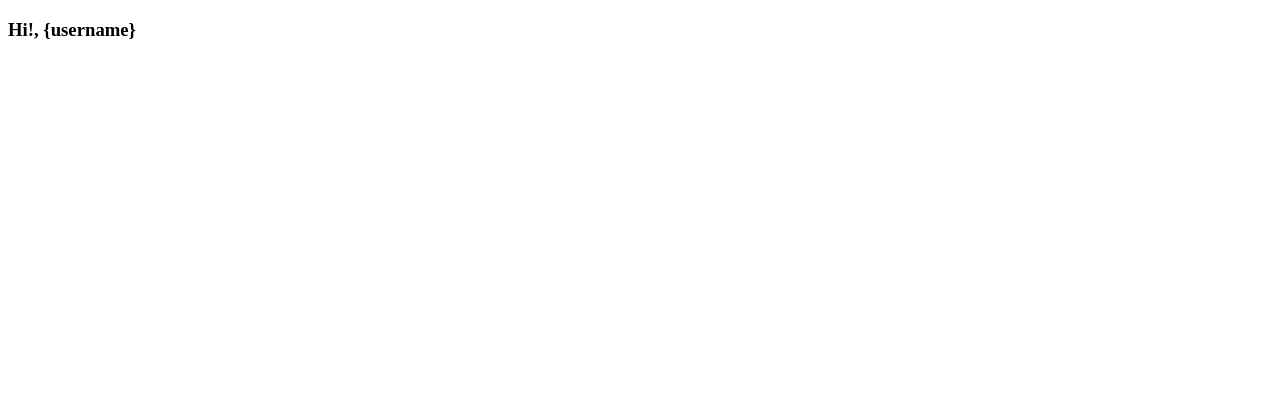
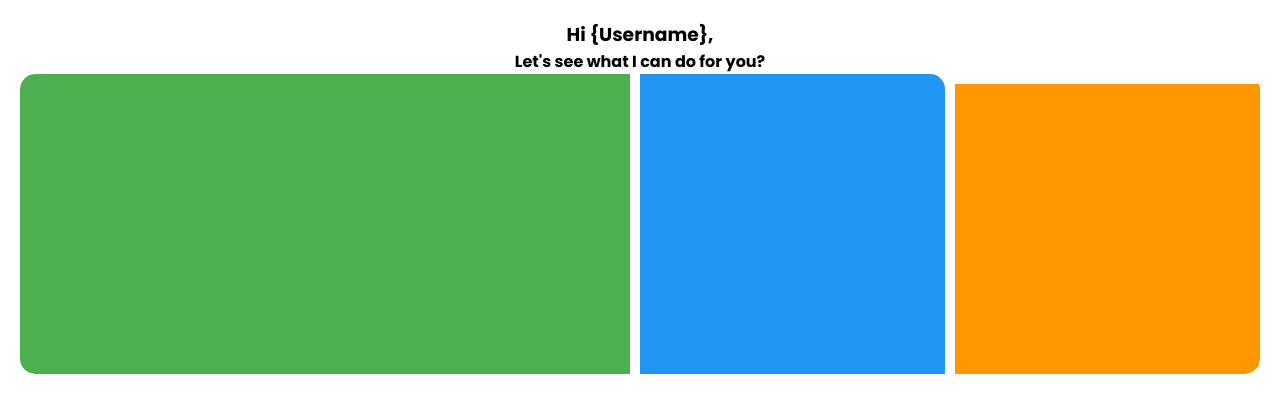
Before and after one commit to mikeyprocyk/feynman-technique, a PHP site: page /index.html in a window 1280 px wide. Before the commit the part shown is almost empty. Shown: the top 413 px of the page. Run offline with PHP 8.4, Linux system fonts and the light colour scheme.

Commit message:
implementing html css for main buttons

```diff
--- a/index.html
+++ b/index.html
@@ -10,7 +10,19 @@
         <link rel="stylesheet" href="style.css">
     </head>
     <body>
-        <h3>Hi!, {username}</h3>
+        <h3>Hi {Username},</h3>
+        <h4>Let's see what I can do for you?</h4>
+        <div class="options--holder--main">
+            <div class="options--holder--voice--option">
+                <!-- If they want to utilize ai and use speech-->
+            </div>
+            <div class="options--holder--text--option">
+                <!-- If they want to utilize ai and use text -->
+            </div>
+            <div class="options--holder--text--custom">
+                <!--If they want to customly input the definitions and terms -->
+            </div>
+        </div>
         <script src="script.js" async defer></script>
     </body>
 </html>
--- a/style.css
+++ b/style.css
@@ -1 +1,66 @@
-/* Location of CSS */
+/* Google Font Import - Poppins */
+@import url('https://fonts.googleapis.com/css2?family=Poppins:wght@300;400;500;600;700&display=swap');
+*{
+    margin: 0;
+    padding: 0;
+    box-sizing: border-box;
+    font-family: 'Poppins', sans-serif;
+}
+
+/* General styles */
+body {
+    font-family: Arial, sans-serif;
+    margin: 20px;
+}
+
+h3, h4 {
+    text-align: center;
+}
+
+/* Main holder for options */
+.options--holder--main {
+    display: flex; /* Use flexbox to align children */
+    width: 100%;
+    height: 300px; /* Set a fixed height for the section */
+    border-radius: 15px; /* Optional: rounded corners for the whole section */
+    overflow: hidden; /* Prevent children from overflowing */
+}
+
+/* Left side voice option */
+.options--holder--voice--option {
+    background-color: #4CAF50; /* Green */
+    flex: 2; /* Take up 2 parts of the flexbox */
+    border-radius: 15px 0 0 15px; /* Round corners on the left */
+    display: flex;
+    align-items: center; /* Center items vertically */
+    justify-content: center; /* Center items horizontally */
+    color: white;
+    font-size: 1.5em;
+}
+
+/* Right side options */
+.options--holder--text--option {
+    background-color: #2196F3; /* Blue */
+    flex: 1; /* Take up 1 part of the flexbox */
+    border-radius: 0 15px 0 0; /* Round top corners on the right */
+    margin-left: 10px; /* Gap between left and right */
+    display: flex;
+    align-items: center; /* Center items vertically */
+    justify-content: center; /* Center items horizontally */
+    color: white;
+    font-size: 1.5em;
+}
+
+/* Custom input option */
+.options--holder--text--custom {
+    background-color: #FF9800; /* Orange */
+    flex: 1; /* Take up 1 part of the flexbox */
+    border-radius: 0 0 15px 0; /* Round bottom corners on the right */
+    margin-left: 10px; /* Gap between left and right */
+    margin-top: 10px; /* Gap between top and bottom */
+    display: flex;
+    align-items: center; /* Center items vertically */
+    justify-content: center; /* Center items horizontally */
+    color: white;
+    font-size: 1.5em;
+}
--- a/index.php
+++ b/test.php
@@ -25,6 +25,7 @@ include_once 'sidebar.php';
             <?php
             }
             ?>
+
         <script src="script.js" async defer></script>
     </body>
 </html>
```
